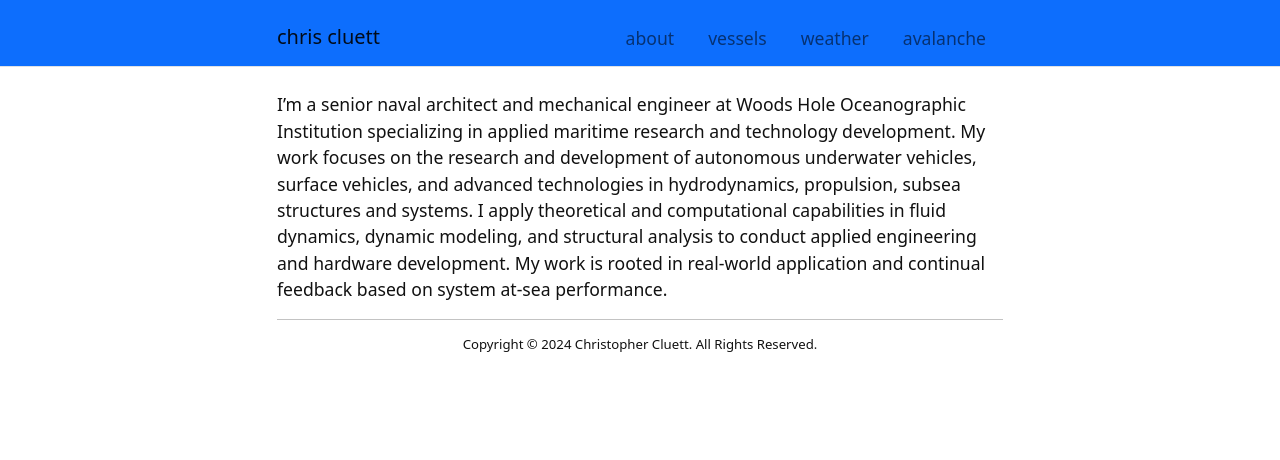
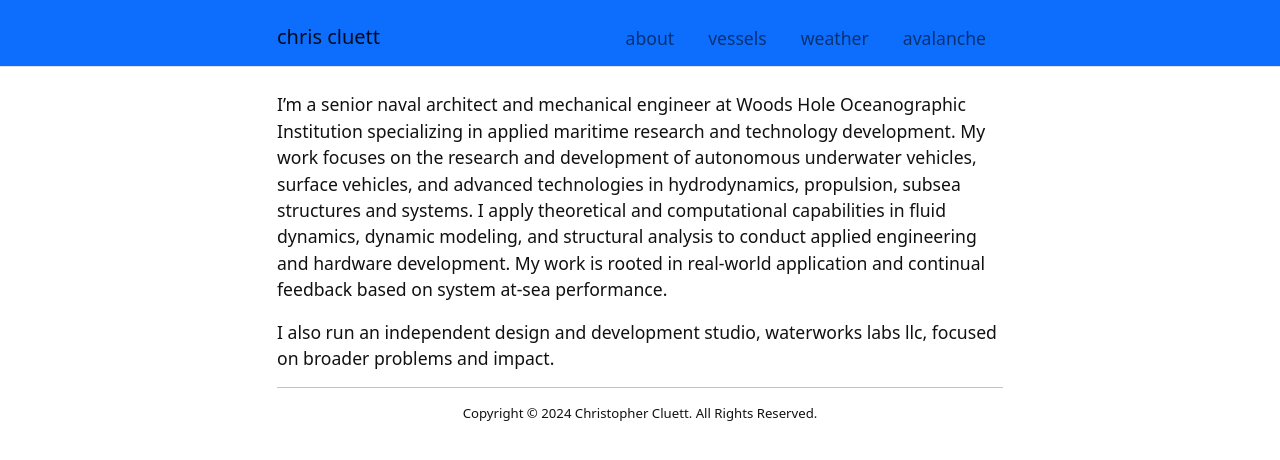
Before and after one commit to ccluett/website, a Jekyll site: the page built from index.md, in a window 1280 px wide. Shown: the top 460 px of the page. Built offline with Jekyll 4.4.1, drawn with Linux system fonts in a browser that asks for light colours.

Commit message:
Update index.md

```diff
--- a/index.md
+++ b/index.md
@@ -4,6 +4,8 @@ layout: default
 ---
 
 I'm a senior naval architect and mechanical engineer at  Woods Hole Oceanographic Institution specializing in applied maritime research and technology development. My work focuses on the research and development of autonomous underwater vehicles, surface vehicles, and advanced technologies in hydrodynamics, propulsion, subsea structures and systems. I apply theoretical and computational capabilities in fluid dynamics, dynamic modeling, and structural analysis to conduct applied engineering and hardware development. My work is rooted in real-world application and continual feedback based on system at-sea performance.
+
+I also run an independent design and development studio, waterworks labs llc, focused on broader problems and impact.
 
 ---------
 <p style="text-align: center;"> <sup>  Copyright © 2024 Christopher Cluett. All Rights Reserved. </sup> </p>
```
